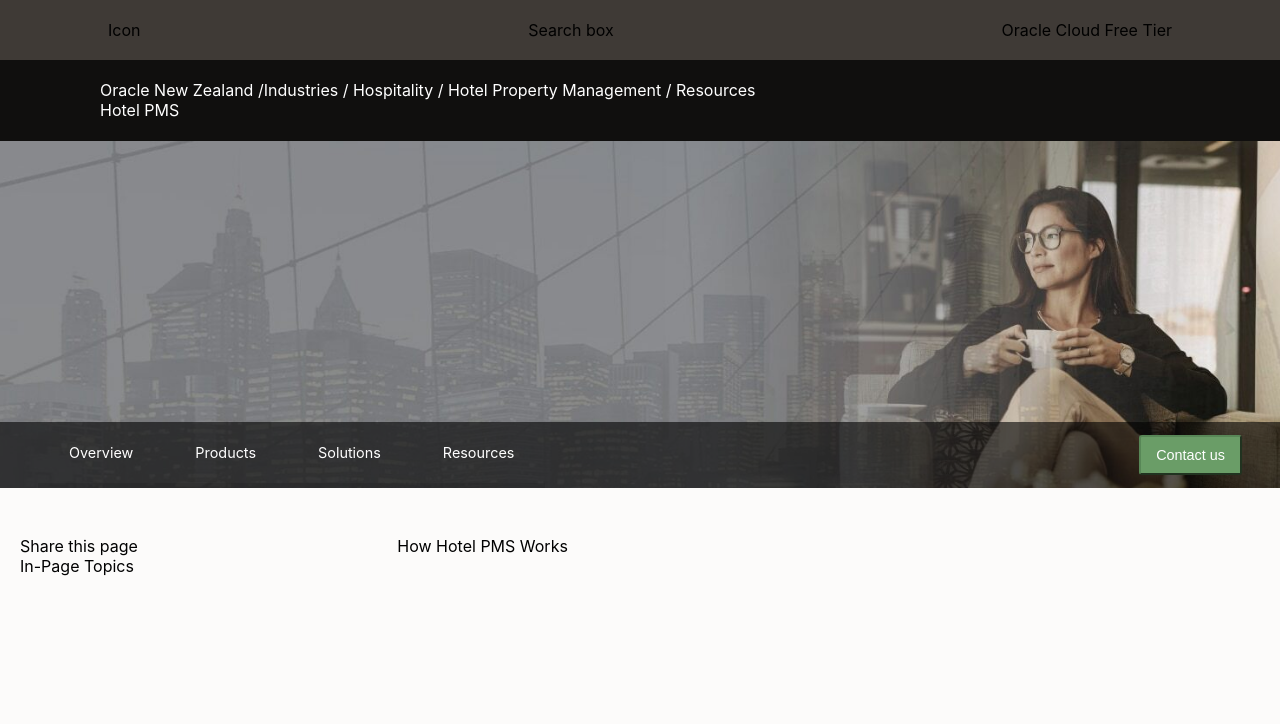
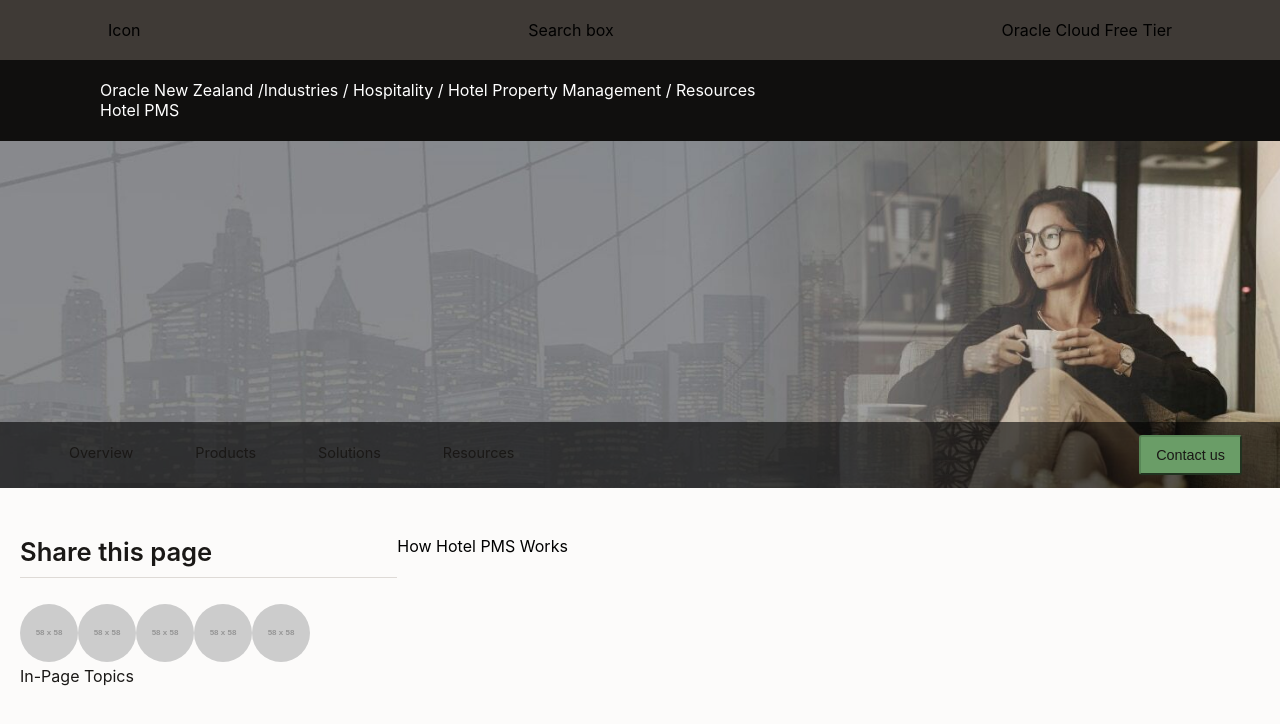
Before and after one commit to gonghaima/xenia_oracle, a React (Create React App) app: page / in a window 1280 px wide. Shown: the top 724 px of the page. Built offline with nearby package versions, Linux system fonts and the light colour scheme.

Commit message:
working on side

```diff
--- a/src/App.js
+++ b/src/App.js
@@ -51,7 +51,16 @@
       </nav>
       <section className="main-section">
         <div className="side">
-          <section>Share this page</section>
+          <section>
+            <h2>Share this page</h2>
+            <ul>
+              <li></li>
+              <li></li>
+              <li></li>
+              <li></li>
+              <li></li>
+            </ul>
+          </section>
           <div>In-Page Topics</div>
         </div>
         <main>
--- a/src/App.scss
+++ b/src/App.scss
@@ -11,6 +11,8 @@
 
 $primary-background: rgba(0, 0, 0, 0.6);
 $second-background: rgba(0, 0, 0, 0.1);
+
+$primary-font-color: #1a1816;
 
 .App {
   display: block;
@@ -158,6 +160,21 @@
 .side {
   width: calc(33.3333% - 36px);
   max-width: calc(33.3333% - 36px);
+  color: $primary-font-color;
+  h2 {
+    font-size: 1.6rem;
+    font-weight: 600;
+    margin-bottom: 1em;
+    padding-bottom: 0.4em;
+    border-bottom: 1px solid #dedad6;
+  }
+  li {
+    display: inline-block;
+    height: 58px;
+    width: 58px;
+    border-radius: 40px;
+    background-image: url("http://via.placeholder.com/58");
+  }
 }
 
 @media only screen and (min-width: $breakpoint-xs) {
```
